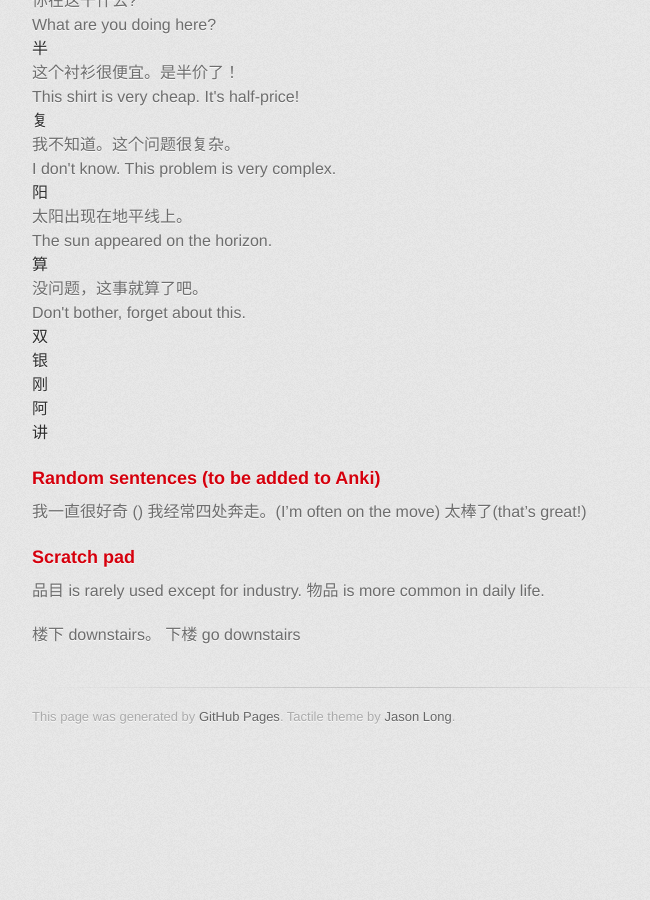
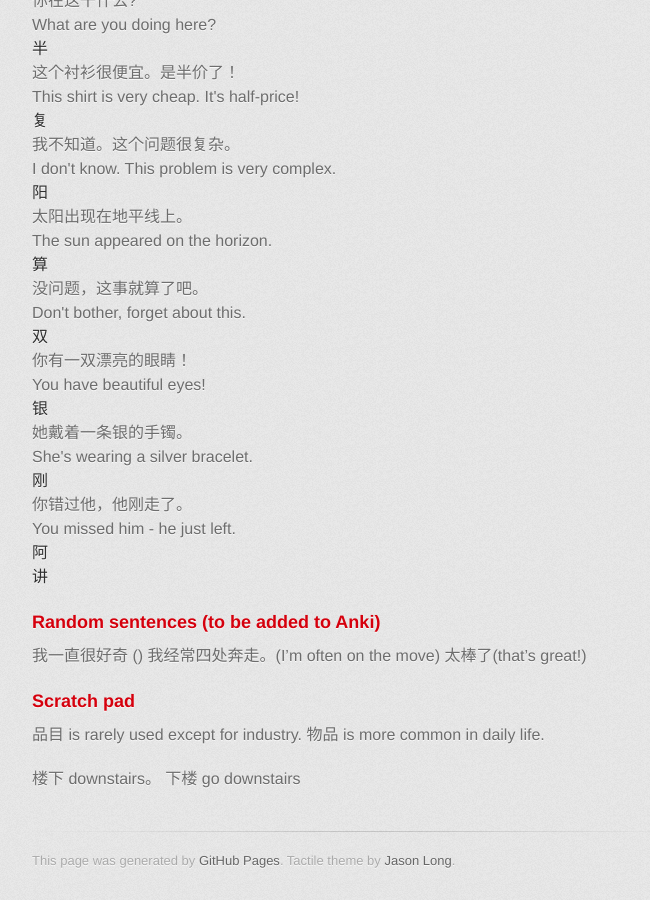
Before and after one commit to axiomiety/axiomiety.github.io, a Jekyll site: the page built from llog/mandarin.markdown, in a window 1280 px wide and 900 px high, scrolled down 9305 px. Shown: the whole window, without its empty margins (298-948 px from the left). Built offline with Jekyll 4.4.1, drawn with Linux system fonts in a browser that asks for light colours; nearby versions of some CDN libraries; some web fonts are replaced; before the commit the page ends 10061 px from its top, so only the background shows below that.

Commit message:
mandarin

```diff
--- a/llog/mandarin.markdown
+++ b/llog/mandarin.markdown
@@ -472,14 +472,14 @@ Character|Sentence|Translation
   <dd>没问题，这事就算了吧。</dd>
   <dd>Don't bother, forget about this.</dd>
   <dt>双</dt>
-  <dd></dd>
-  <dd></dd>
+  <dd>你有一双漂亮的眼睛！</dd>
+  <dd>You have beautiful eyes!</dd>
   <dt>银</dt>
-  <dd></dd>
-  <dd></dd>
+  <dd>她戴着一条银的手镯。</dd>
+  <dd>She's wearing a silver bracelet.</dd>
   <dt>刚</dt>
-  <dd></dd>
-  <dd></dd>
+  <dd>你错过他，他刚走了。</dd>
+  <dd>You missed him - he just left.</dd>
   <dt>阿</dt>
   <dd></dd>
   <dd></dd>
```
